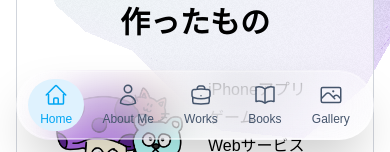
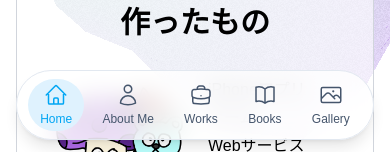
Before and after one commit to KazuhiroIto0127/omomuro.dev, a Next.js app: page / in a window 390 px wide. Shown: the part 692-844 px from the top of the page. Built offline with nearby package versions, Linux system fonts and the light colour scheme; no server answers; a web font is replaced by a local one; what tailwindcss-radix would draw is missing.

Commit message:
Revert "style: update MobileNav component for improved styling and backdrop effects"
This reverts commit a3e648c08e3156dcb9d2fd574b449370afcd2b2c.

```diff
--- a/components/MobileNav.tsx
+++ b/components/MobileNav.tsx
@@ -37,8 +37,8 @@ export default function MobileNav() {
 
   return (
     <div className="fixed bottom-3 left-0 right-0 z-10 block px-4 md:hidden">
-      <nav className="mx-auto max-w-md rounded-full border border-white/20 bg-white/10 p-2 shadow-2xl backdrop-blur-xl before:absolute before:inset-0 before:rounded-full before:border before:border-white/40 before:bg-gradient-to-br before:from-white/25 before:to-transparent before:backdrop-blur-xl relative overflow-hidden dark:border-white/10 dark:bg-white/5 dark:before:border-white/20 dark:before:from-white/10">
-        <div className="flex items-center justify-around relative z-10">
+      <nav className="mx-auto max-w-md rounded-full border border-slate-200 bg-white/80 p-2 shadow-lg backdrop-blur-md dark:border-slate-800 dark:bg-slate-900/80">
+        <div className="flex items-center justify-around">
           {links.map((link) => {
             const Icon = link.icon;
             return (
```
